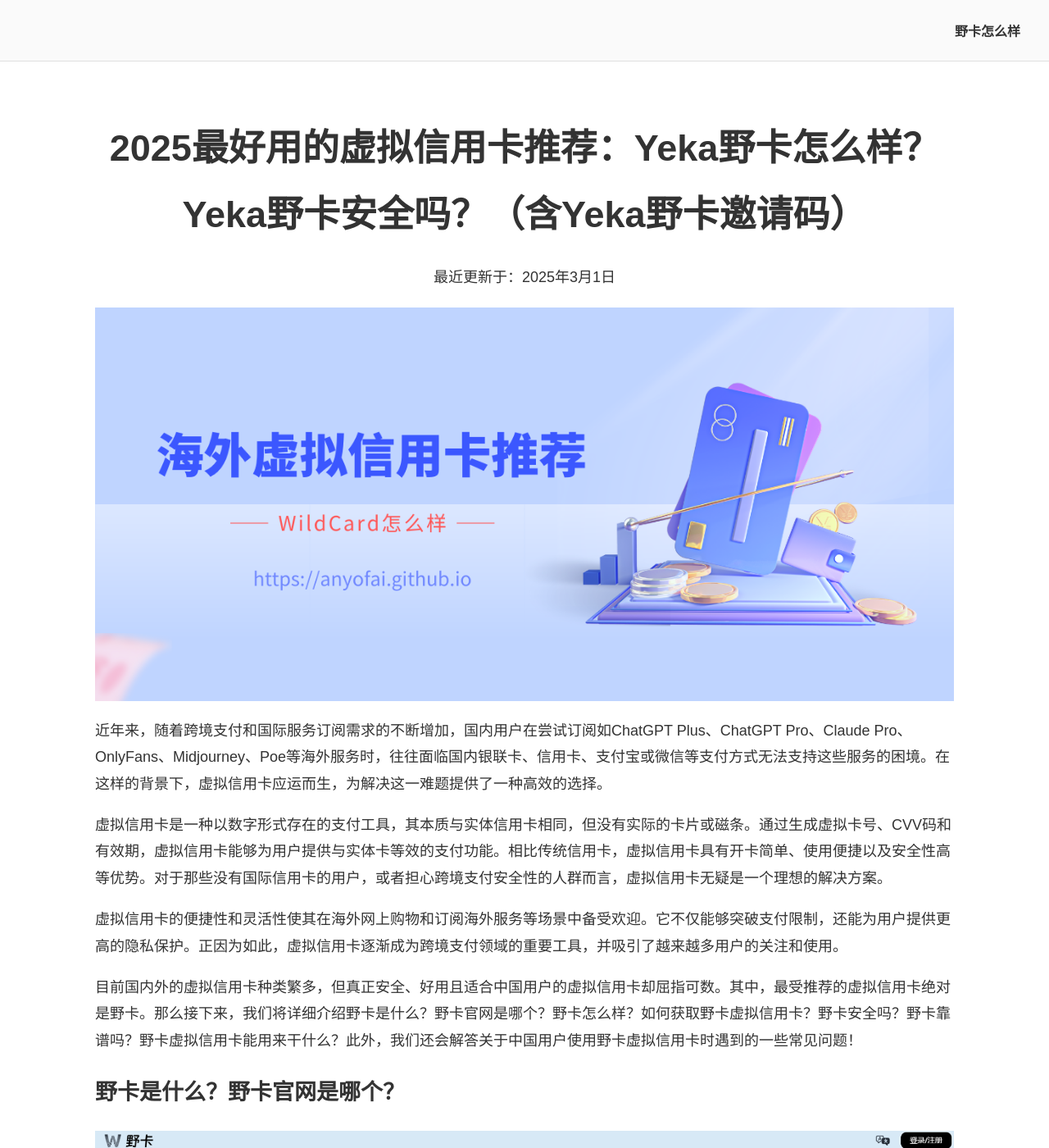
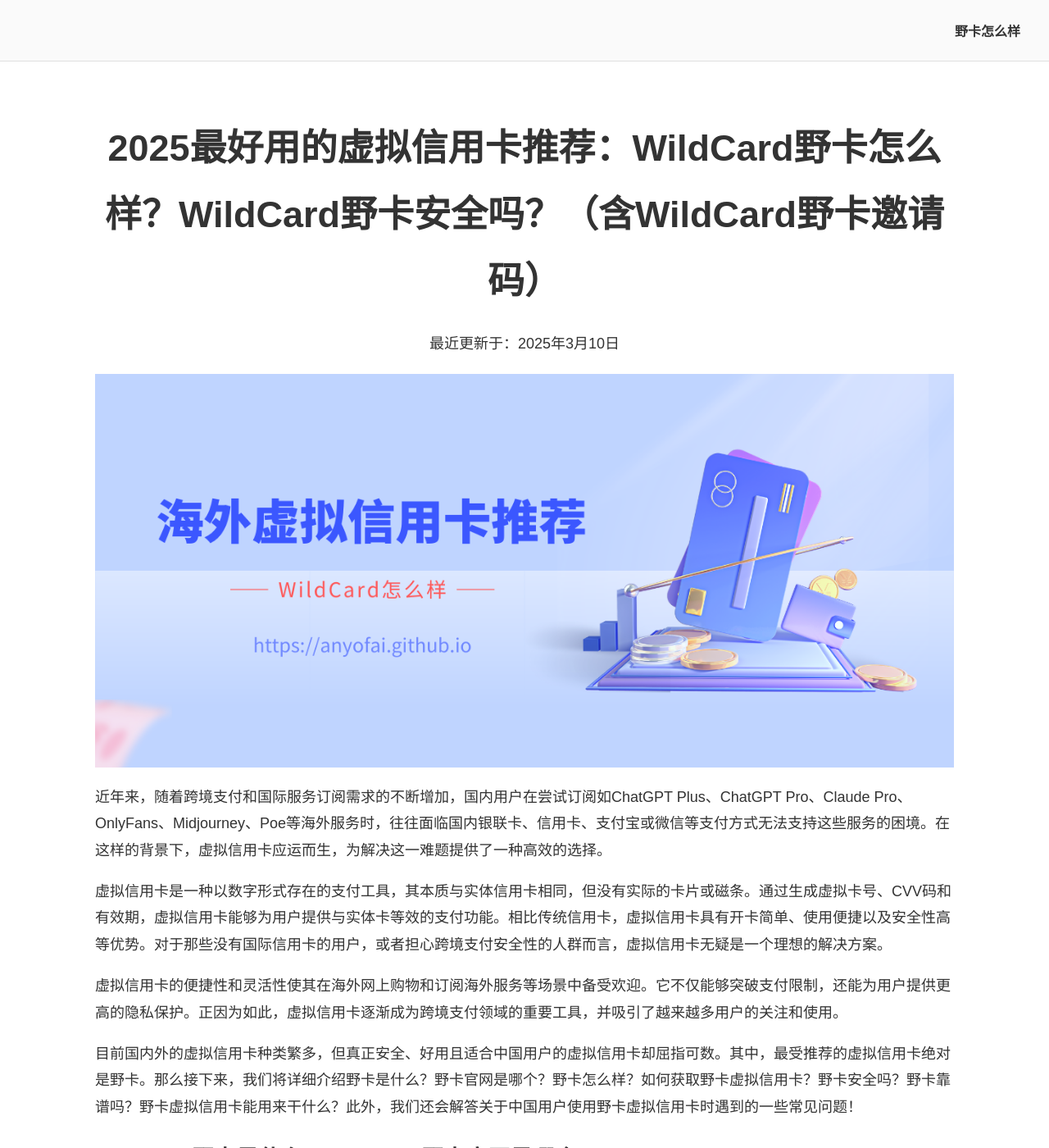
Before and after one commit to anyofai/anyofai.github.io, a Jekyll site: the page built from index.md, in a window 1280 px wide and 1400 px high. Shown: the whole window at 82% size. Built offline with Jekyll 4.4.1, drawn with Linux system fonts in a browser that asks for light colours; some of the changed text lies outside the part shown.

Commit message:
Update index.md

```diff
--- a/index.md
+++ b/index.md
@@ -1,12 +1,12 @@
 ---
 layout: default
-title: 2025最好用的虚拟信用卡推荐：Yeka野卡怎么样？Yeka野卡安全吗？（含Yeka野卡邀请码）
-description: 本文将详细解答野卡怎么样、野卡安全吗等常见问题，并深入介绍野卡虚拟信用卡能用来干什么以及如何获取野卡虚拟信用卡。文中还提到使用野卡邀请码“ANYOFAI”可享开卡优惠，帮助用户轻松解决跨境支付问题，是国内用户的理想选择。
+title: 2025最好用的虚拟信用卡推荐：WildCard野卡怎么样？WildCard野卡安全吗？（含WildCard野卡邀请码）
+description: 本文将详细解答WildCard野卡怎么样、WildCard野卡安全吗等常见问题，并深入介绍野卡虚拟信用卡能用来干什么以及如何获取野卡虚拟信用卡。文中还提到使用野卡邀请码“ANYOFAI”可享开卡优惠，帮助用户轻松解决跨境支付问题，是国内用户的理想选择。
 ---
 
-# 2025最好用的虚拟信用卡推荐：Yeka野卡怎么样？Yeka野卡安全吗？（含Yeka野卡邀请码）
+# 2025最好用的虚拟信用卡推荐：WildCard野卡怎么样？WildCard野卡安全吗？（含WildCard野卡邀请码）
 
-<p align="center">最近更新于：2025年3月1日</p>
+<p align="center">最近更新于：2025年3月10日</p>
 
 ![最好用的虚拟信用卡推荐：野卡怎么样？野卡安全吗？（含野卡邀请码）](https://raw.githubusercontent.com/anyofai/anyofai.github.io/refs/heads/main/image/WildCard.png)
 
@@ -18,7 +18,7 @@
 
 目前国内外的虚拟信用卡种类繁多，但真正安全、好用且适合中国用户的虚拟信用卡却屈指可数。其中，最受推荐的虚拟信用卡绝对是野卡。那么接下来，我们将详细介绍野卡是什么？野卡官网是哪个？野卡怎么样？如何获取野卡虚拟信用卡？野卡安全吗？野卡靠谱吗？野卡虚拟信用卡能用来干什么？此外，我们还会解答关于中国用户使用野卡虚拟信用卡时遇到的一些常见问题！
 
-## 野卡是什么？野卡官网是哪个？
+## WildCard野卡是什么？WildCard野卡官网是哪个？
 
 ![野卡是什么？野卡官网是哪个？](https://raw.githubusercontent.com/anyofai/anyofai.github.io/refs/heads/main/image/wildcard-yeka-1.png)
 
@@ -28,11 +28,11 @@
 
 野卡官网是用户管理和操作虚拟信用卡的重要平台，为用户提供了全面、高效的服务支持。在野卡官网上，用户不仅可以查看卡片信息和详细的交易记录，还可以进行卡片的充值、余额提现以及账户信息的管理等操作。野卡官网界面设计简洁直观，即使是首次使用虚拟信用卡的用户，也能轻松上手。此外，野卡官网还集成了智能客服系统，用户在遇到问题时可以随时获得专业的指导与帮助。无论是卡片使用的具体问题，还是支付失败后的解决方案，野卡官网都能为用户提供及时、可靠的支持，确保使用体验的顺畅和便捷。
 
-* 野卡官网地址：<a href="https://yeka.ai/i/ANYOFAI">https://yeka.ai/i/ANYOFAI</a>
+* WildCard野卡官网地址：<a href="https://yeka.ai/i/ANYOFAI">https://yeka.ai/i/ANYOFAI</a>
 
 值得一提的是，野卡还提供了一系列附加服务，例如免费的海外手机号码、海外邮箱、海外家庭网络，以及一键升级ChatGPT账户和OpenAI API网络转发等功能。这些服务不仅为用户节省了额外购买国际服务所需的时间和精力，还通过优化操作流程，大幅提升了跨境支付的便捷性和服务订阅的成功率。这些附加服务的整合，使野卡不仅仅是一张虚拟信用卡，更成为一个全方位的跨境支付和服务订阅解决方案，为用户提供了更加高效和全面的支持。
 
-## 野卡怎么样？
+## WildCard野卡怎么样？
 
 野卡（原WildCard升级版）作为一款专为解决中国用户跨境支付问题而设计的虚拟信用卡，凭借其强大的功能、灵活的适用性以及便捷的操作体验，受到了广泛的关注和好评。它不仅能够满足订阅海外服务和国际购物等多种需求，还提供24小时在线客服，并支持微信和支付宝充值，成为国内用户进行跨境支付的理想选择。那么，野卡到底表现如何？以下从多个方面详细剖析其特点和优势。
 
@@ -70,7 +70,7 @@
 
 总的来说，野卡凭借其强大的功能、多样化的支付场景支持、便捷的操作流程以及高度透明的费用结构，已经成为中国用户跨境支付的首选工具。从覆盖广泛的支付场景到提供完善的附加服务，野卡展示了作为一款虚拟信用卡的全面性和可靠性。如果你正在寻找一种便捷、安全、且高度适合国内用户需求的跨境支付工具，野卡无疑是一个值得信赖的选择。
 
-## 如何获取野卡虚拟信用卡（美国虚拟信用卡）（含野卡邀请码）
+## 如何获取WildCard野卡虚拟信用卡（美国虚拟信用卡）（含WildCard野卡邀请码）
 
 在开始介绍如何获取野卡虚拟信用卡（美国虚拟信用卡）之前，我们先简单总结一下野卡虚拟信用卡的特点，这也是它优于其他所有同类型的海外/国外/美国虚拟信用卡的几大突出优势：
 
@@ -85,9 +85,9 @@
 
 接下来，我们将手把手地教大家如何一步一步地完成野卡虚拟信用卡开通、野卡虚拟信用卡充值，以及使用野卡虚拟信用卡一键订阅ChatGPT Plus。
 
-### 野卡开卡步骤一：打开野卡官网，使用+86手机号完成帐号注册。
+### 野卡开卡步骤一：打开WildCard野卡官网，使用+86手机号完成帐号注册。
 
-* 野卡官网：<a href="https://yeka.ai/i/ANYOFAI">https://yeka.ai/i/ANYOFAI</a>
+* WildCard野卡官网：<a href="https://yeka.ai/i/ANYOFAI">https://yeka.ai/i/ANYOFAI</a>
 
 ![野卡开卡步骤一：打开野卡官网，使用+86手机号完成帐号注册](https://raw.githubusercontent.com/anyofai/anyofai.github.io/refs/heads/main/image/wildcard-yeka-2.png)
 
```
